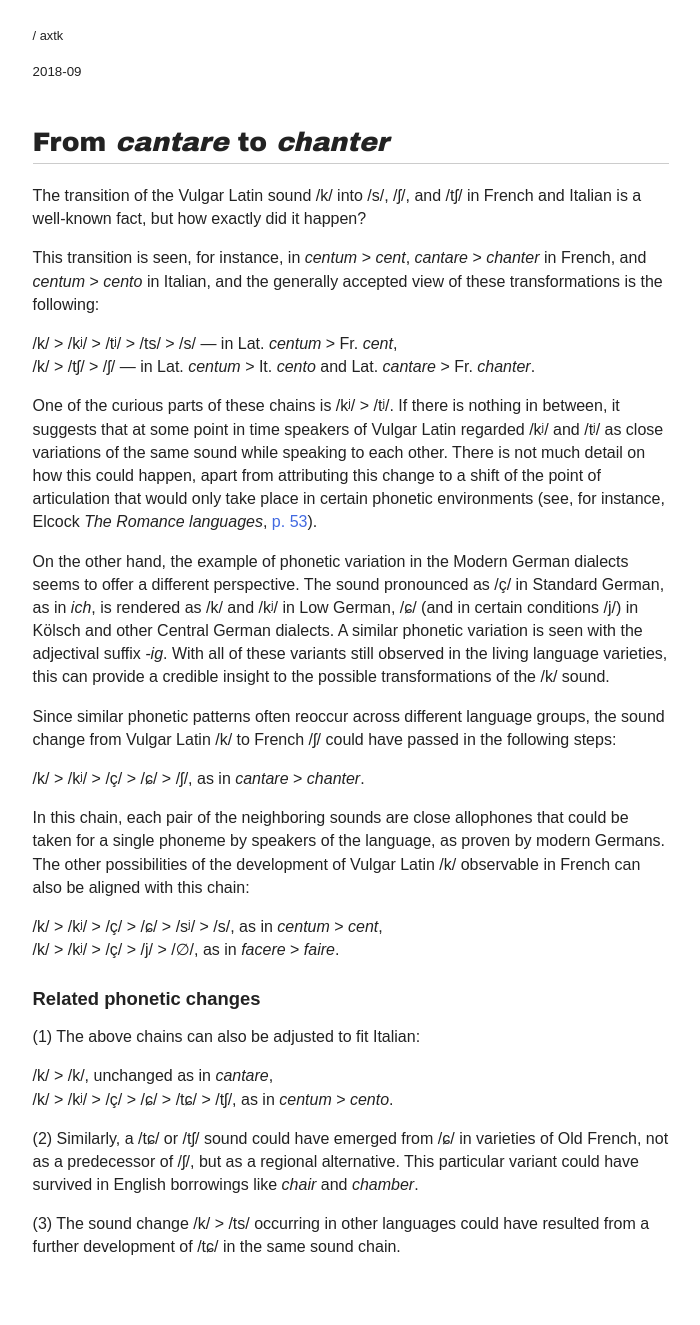
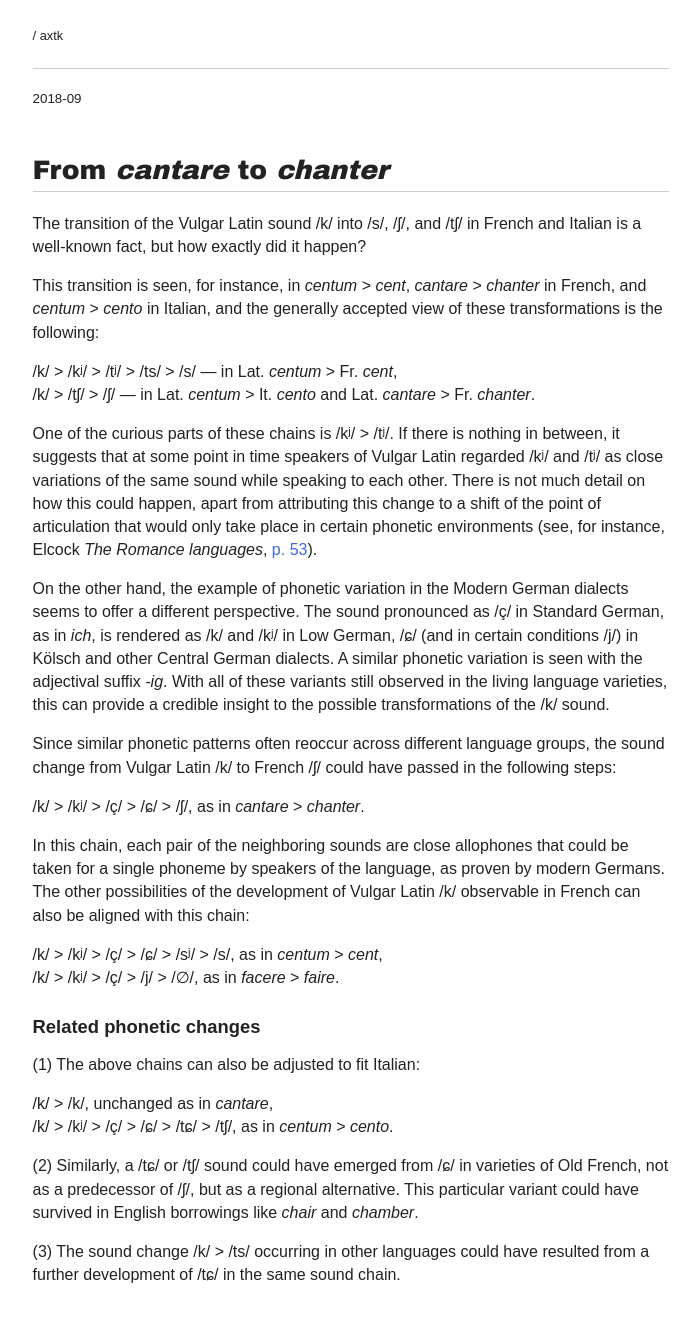
Before and after one commit to axtk/axtk.github.io, a Jekyll site: the page built from palatalization.md, in a window 1280 px wide. Shown: the whole page, without its empty margins (289-989 px from the left). Built offline with Jekyll 4.4.1, drawn with Linux system fonts in a browser that asks for light colours; our own code applies the rules of GitHub Pages for plain Markdown files; before the commit the page ends 1297 px from its top, so only the background shows below that.

Commit message:
update default layout

```diff
--- a/_layouts/default.html
+++ b/_layouts/default.html
@@ -2,7 +2,8 @@
 <html>
 <head>
     <meta charset="utf-8">
-    <link rel="stylesheet" href="/css/plain.css">
+    <title>{{page.title | strip_html}}</title>
+    <link rel="stylesheet" href="css/plain.css">
 </head>
 <body>
 
@@ -11,6 +12,14 @@
 </header>
 
 <main>
+<h1>{{page.title}}</h1>
+
+{% if page.abstract %}
+<div class="abstract" role="doc-abstract">
+{{page.abstract}}
+</div>
+{% endif %}
+
 {{content}}
 </main>
 
```
